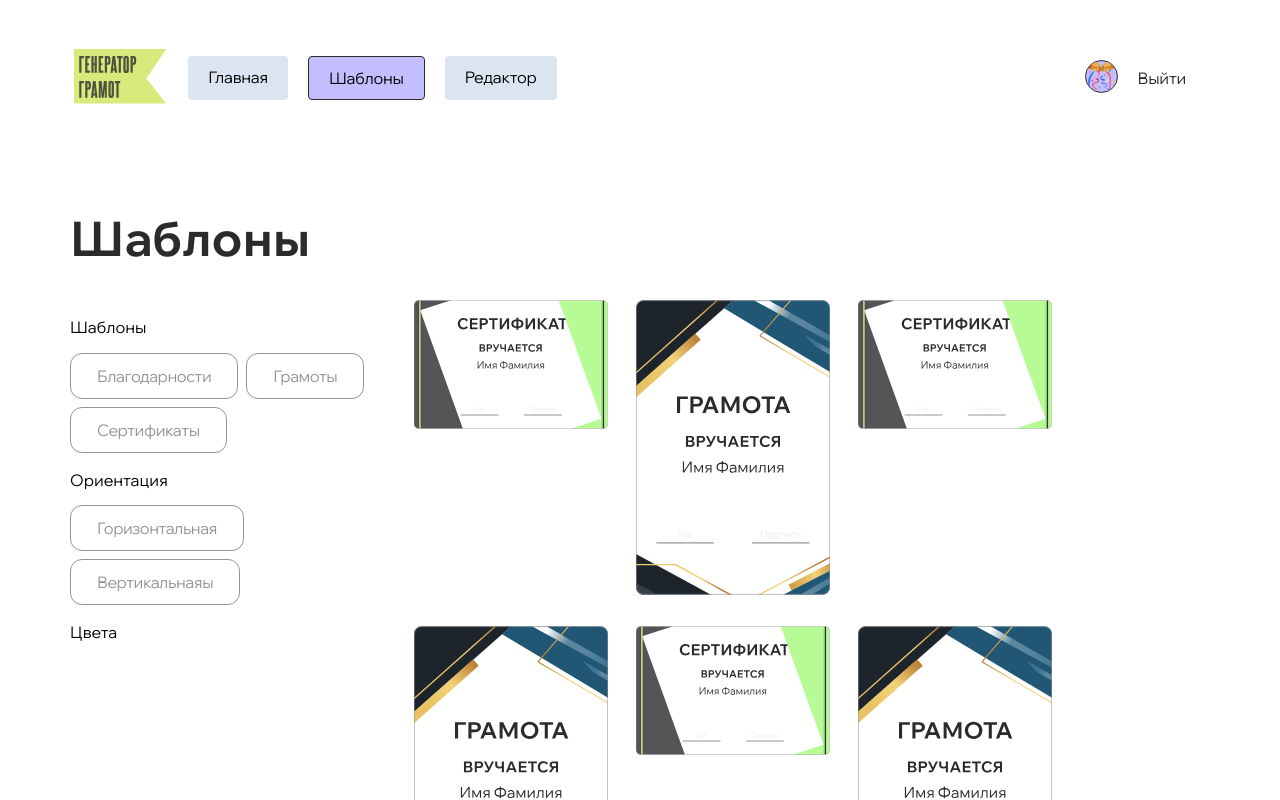
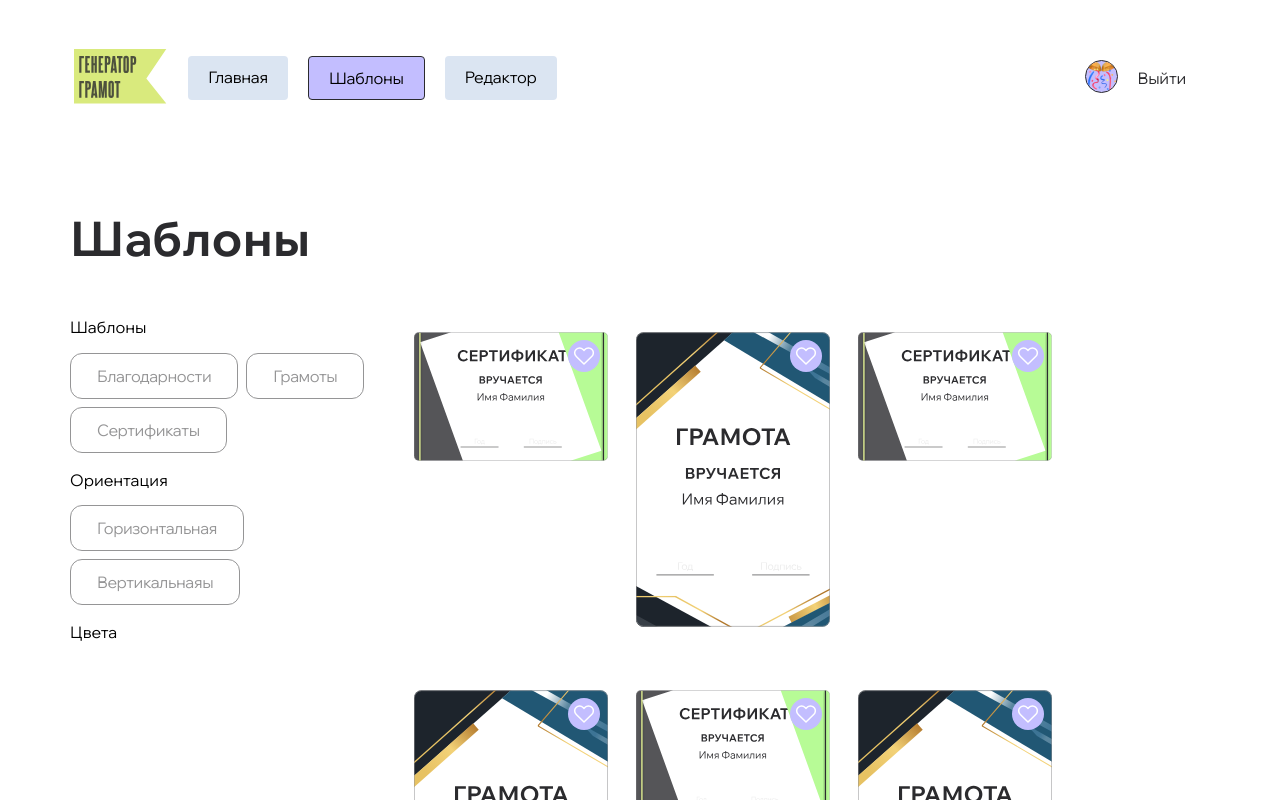
Before and after one commit to certificates-and-commendations/Frontend, a React (Create React App) app: page /samples in a window 1280 px wide. Shown: the top 800 px of the page. Built offline with nearby package versions, Linux system fonts and the light colour scheme; a web font is replaced by a local one.

Commit message:
feat(samples): добавить кнопки лайков + базавая логика лайка

```diff
--- a/package.json
+++ b/package.json
@@ -74,7 +74,8 @@
 			"no-object-shorthand": "off",
 			"react-hooks/exhaustive-deps": "off",
 			"no-console": "off",
-			"consistent-return": "off"
+			"consistent-return": "off",
+			"jsx-a11y/control-has-associated-label": "off"
 		},
 		"overrides": [
 			{
--- /dev/null
+++ b/src/components/Samples/Sample/Sample.jsx
@@ -0,0 +1,44 @@
+import { Link } from 'react-router-dom';
+import { useState, useEffect } from 'react';
+
+function Sample({ item, onImageClick, onLike, onDislike }) {
+	const [isCliked, setIsCliked] = useState(false);
+
+	function handleLike(e) {
+		onLike(e, item);
+		setIsCliked(!isCliked);
+	}
+
+	function handleDislike(e) {
+		onDislike(e, item);
+		setIsCliked(!isCliked);
+	}
+
+	// СЕТАПИМ isLike ЕСЛИ НАШ ШАБЛОН ЕСТЬ В ИЗБРАНЫХ У ПОЛЬЗОВАТЕЛЯ СТАВИЛ ЛАЙК ИНАЧЕ НЕТ
+	// useEffect(() => {
+	//   if (!isSavedMovie) {
+	//     const result = savedMovies.some((item) => (movie.id + '') === item.movieId)
+	//     setIsCliked(result)
+	//   }
+	// }, [savedMovies])
+
+	return (
+		<div key={item.id}>
+			<button
+				type="button"
+				onClick={isCliked ? (e) => handleDislike(e) : (e) => handleLike(e)}
+				className={`samples__button-like${isCliked ? '_active' : ''}`}
+			/>
+			<Link key={item.id} className="samples__link" to="/editor">
+				<img
+					onClick={(e) => onImageClick(e, item)}
+					alt={item.title}
+					className="samples__image"
+					src={item.thumbnail}
+				/>
+			</Link>
+		</div>
+	);
+}
+
+export default Sample;
--- a/src/components/Samples/Samples.css
+++ b/src/components/Samples/Samples.css
@@ -80,15 +80,52 @@
 
 .samples__link {
 	height: min-content;
+	position: relative;
 	/* Temporary */
 	break-inside: avoid;
 }
 
-.samples__link:hover {
-	cursor: pointer;
-	opacity: 0.7;
+.samples__link {
 }
 
 .samples__image {
 	width: 194px;
 }
+
+.samples__image:hover {
+	width: 194px;
+	cursor: pointer;
+	opacity: 0.7;
+}
+
+.samples__button-like {
+	background-image: url(../../images/heart.svg);
+	background-position: center;
+	background-repeat: no-repeat;
+	background-size: cover;
+	display: block;
+	width: 32px;
+	height: 32px;
+	position: relative;
+	top: 40px;
+	left: 154px;
+	border: 0;
+	background-color: transparent;
+	z-index: 99;
+}
+
+.samples__button-like_active {
+	background-color: blue;
+	background-image: url(../../images/heart.svg);
+	background-position: center;
+	background-repeat: no-repeat;
+	background-size: cover;
+	display: block;
+	width: 32px;
+	height: 32px;
+	position: relative;
+	top: 40px;
+	left: 154px;
+	border: 0;
+	z-index: 99;
+}
--- a/src/components/Samples/Samples.jsx
+++ b/src/components/Samples/Samples.jsx
@@ -3,6 +3,7 @@ import { useState, useEffect } from 'react';
 import { Link } from 'react-router-dom';
 import authApi from '../../utils/AuthApi';
 import Checkbox from './Checkbox/Checkbox';
+import Sample from './Sample/Sample';
 // Временно подключил картинки
 import sampleImageVertical from '../../images/vertical2.svg';
 import sampleImageHorizontal from '../../images/horizontal2.svg';
@@ -94,6 +95,34 @@ function Samples({ setDiploma }) {
 			[name]: isChecked,
 		});
 	};
+
+	const handleDislike = (e, item) => {
+		e.stopPropagation();
+		// return authApi.addLike(item)
+		// 	.then((res) => {
+		// 		const newSamples = samples.filter((card) => card.id === res.id)
+		// 		setSamples(newSamples)
+		// 	})
+		// 	.catch((err) => console.log(err))
+		console.log('Dislike', item);
+	};
+
+	const handleLike = (e, item) => {
+		e.stopPropagation();
+		// return authApi.addLike(item)
+		// 	.then((res) => {
+		// 		const newSamples = samples.filter((card) => card.id === res.id)
+		// 		setSamples(newSamples)
+		// 	})
+		// 	.catch((err) => console.log(err))
+		console.log('Like', item);
+	};
+
+	const handleImageClick = (e, item) => {
+		e.stopPropagation();
+		setDiploma(item);
+		console.log('Click');
+	};
 	// ОТПРАВЛЯЕМ ЗАПРОС НА БЭК ДЛЯ ПОЛУЧЕНИЯ ОТФИЛЬТРОВАНЫХ ШАБЛОНОВ
 	async function getFilteredSamples() {
 		try {
@@ -160,14 +189,13 @@ function Samples({ setDiploma }) {
 				<div className="samples__container">
 					{samples.results.map((item) => {
 						return (
-							<Link key={item.id} className="samples__link" to="/editor">
-								<img
-									onClick={() => setDiploma(item)}
-									alt={item.title}
-									className="samples__image"
-									src={item.thumbnail}
-								/>
-							</Link>
+							<Sample
+								key={item.id}
+								item={item}
+								onImageClick={handleImageClick}
+								onLike={handleLike}
+								onDislike={handleDislike}
+							/>
 						);
 					})}
 				</div>
```
Also changed, not shown: src/components/Samples/Sample/Sample.css (added), src/images/heart.svg (added).
